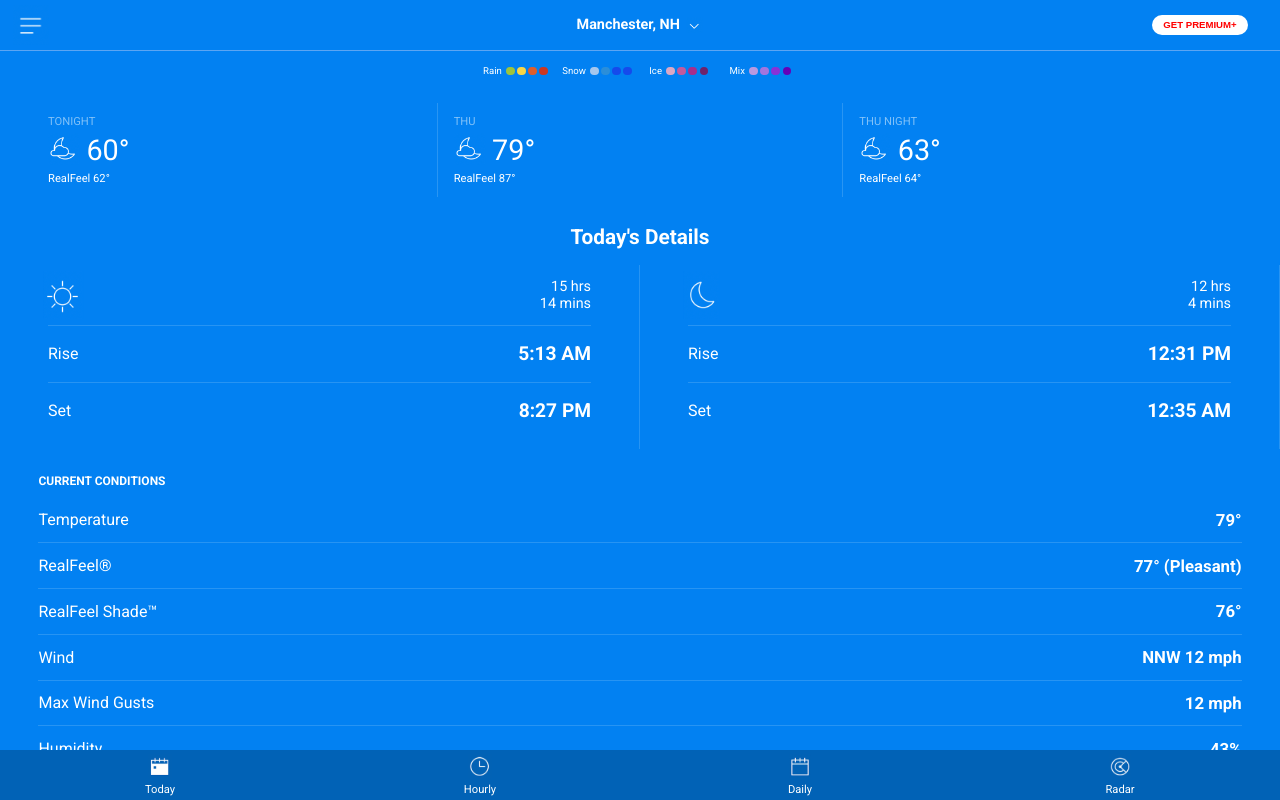
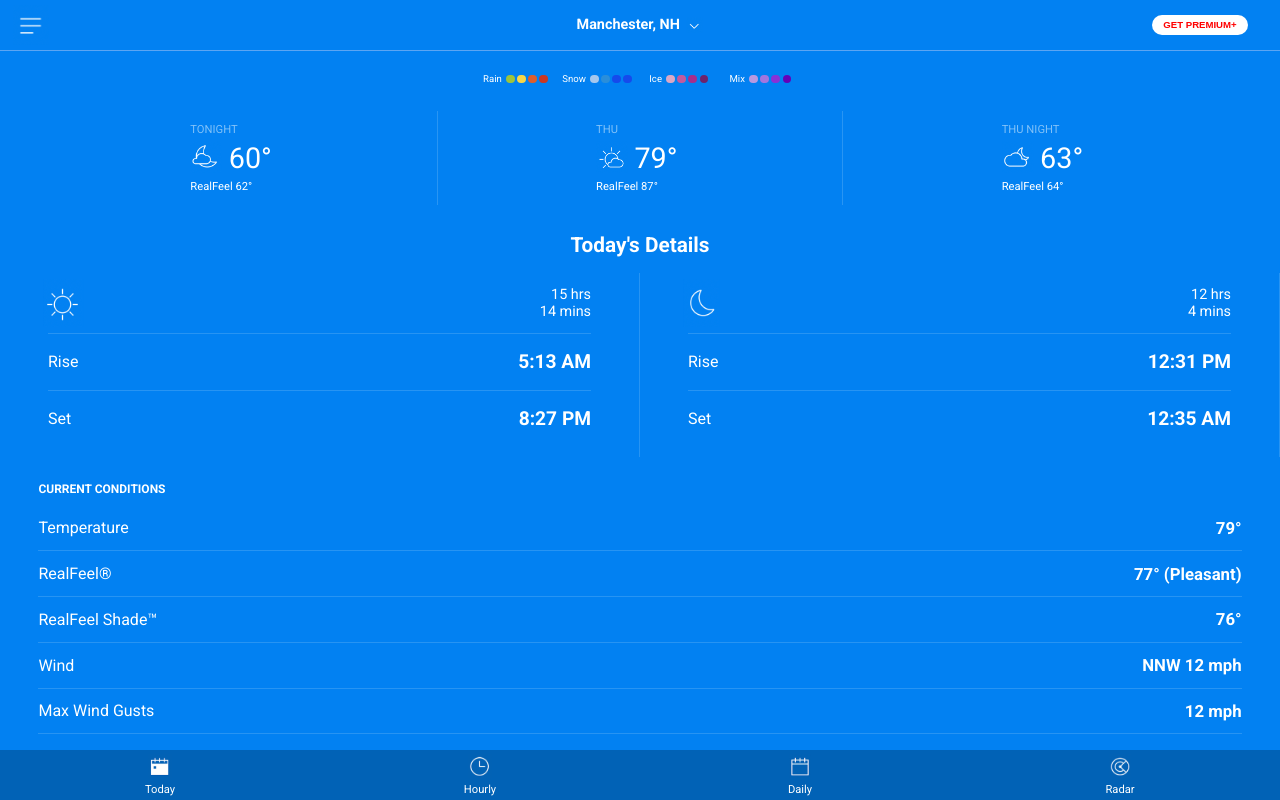
Before and after one commit to jnydam/accuweathermobileuiclone, a React (Create React App) app: page / in a window 1280 px wide. Built offline with nearby package versions, Linux system fonts and the light colour scheme.

Commit message:
Added minor changes to the key container

```diff
--- a/src/components/MainLayoutComp/MainBodyComp/TodayDetailComp/TodayDetailComp.js
+++ b/src/components/MainLayoutComp/MainBodyComp/TodayDetailComp/TodayDetailComp.js
@@ -5,6 +5,10 @@ import styles from './TodayDetailComp.module.css';
 
 import sunImageGraphic from '../../../../assets/emptysun.png';
 import moonImageGraphic from '../../../../assets/emptycrescent.png';
+
+import biggerMoonWithCloudGraphic from '../../../../assets/biggermoonwithcloud.png';
+import sunAndCloudGraphic from '../../../../assets/sunandcloud.png';
+import moonWithCloudRightGraphic from '../../../../assets/moonwithcloud.png';
 
 const TodayDetailComp = (props) => {
 
--- a/src/components/MainLayoutComp/MainBodyComp/UpperTwoDayForecastComp/InnerForecastContentComp/InnerForecastContentComp.js
+++ b/src/components/MainLayoutComp/MainBodyComp/UpperTwoDayForecastComp/InnerForecastContentComp/InnerForecastContentComp.js
@@ -2,28 +2,24 @@ import React from 'react';
 
 import styles from './InnerForecastContentComp.module.css';
 
-import biggerMoonWithCloudGraphic from '../../../../../assets/biggermoonwithcloud.png';
-
 const InnerForecastContentComp = (props) => {
 
-    return (<React.Fragment>
+    return (<div className={styles.innerContentContainer}>
         <span style={{
             fontSize: '0.7rem',
             color: '#81c1f8',
-            marginLeft: '1rem',
             marginBottom: '0.3rem'}}>{props.upperDayText}</span>
-        <div style={{marginLeft: '1rem', marginBottom: '0.3rem'}} className={styles.iconDegreeContainer}>
+        <div style={{ marginBottom: '0.3rem'}} className={styles.iconDegreeContainer}>
             <img
                 className={styles.biggerMoonWithCloudStyle}
-                src={biggerMoonWithCloudGraphic}></img>
+                src={props.icon}></img>
             <span style={{fontSize: '1.8rem', marginLeft: '0.4rem'}}>{props.middleTempText}</span>
         </div>
         <span style={{
-            fontSize: '0.7rem',
-            marginLeft: '1rem'}}>
+            fontSize: '0.7rem'}}>
           RealFeel {props.lowerRealFeelText}
         </span>
-    </React.Fragment>)
+    </div>)
 }
 
 export default InnerForecastContentComp;
--- a/src/components/MainLayoutComp/MainBodyComp/UpperTwoDayForecastComp/InnerForecastContentComp/InnerForecastContentComp.module.css
+++ b/src/components/MainLayoutComp/MainBodyComp/UpperTwoDayForecastComp/InnerForecastContentComp/InnerForecastContentComp.module.css
@@ -1,3 +1,10 @@
+.innerContentContainer {
+    display: flex;
+    flex-direction: column;
+    /* background-color: green; */
+    width: 5.5rem;
+}
+
 .iconDegreeContainer {
     display: flex;
 }
--- a/src/components/MainLayoutComp/MainBodyComp/UpperTwoDayForecastComp/UpperTwoDayForecastComp.js
+++ b/src/components/MainLayoutComp/MainBodyComp/UpperTwoDayForecastComp/UpperTwoDayForecastComp.js
@@ -3,15 +3,21 @@ import InnerForecastContentComp from './InnerForecastContentComp/InnerForecastCo
 
 import styles from './UpperTwoDayForecastComp.module.css';
 
+import biggerMoonWithCloudGraphic from '../../../../assets/biggermoonwithcloud.png';
+import sunAndCloudGraphic from '../../../../assets/sunandcloud.png';
+import moonWithCloudRightGraphic from '../../../../assets/moonwithcloud.png';
+
 const UpperTwoDayForecastComp = (props) => {
 
     const dummyWeatherData = [
         {
+            icon: biggerMoonWithCloudGraphic,
             upperDayText: 'TONIGHT',
             middleTempText: '60°',
             lowerRealFeelText: '62°'
         },
         {
+            icon: sunAndCloudGraphic,
             upperDayText: 'THU',
             middleTempText: '79°',
             lowerRealFeelText: '87°'
@@ -31,6 +37,7 @@ const UpperTwoDayForecastComp = (props) => {
                 <div className={styles.forecastColumnDivider}>
                     <InnerForecastContentComp
                         key={index}
+                        icon={dataObject.icon}
                         upperDayText={dataObject.upperDayText}
                         middleTempText={dataObject.middleTempText}
                         lowerRealFeelText={dataObject.lowerRealFeelText}></InnerForecastContentComp>
@@ -38,6 +45,7 @@ const UpperTwoDayForecastComp = (props) => {
             ))}
             <div className={styles.forecastColumnDividerLast}>
                 <InnerForecastContentComp
+                        icon={moonWithCloudRightGraphic}
                         upperDayText={lastItem.upperDayText}
                         middleTempText={lastItem.middleTempText}
                         lowerRealFeelText={lastItem.lowerRealFeelText}></InnerForecastContentComp>
--- a/src/components/MainLayoutComp/MainBodyComp/UpperTwoDayForecastComp/UpperTwoDayForecastComp.module.css
+++ b/src/components/MainLayoutComp/MainBodyComp/UpperTwoDayForecastComp/UpperTwoDayForecastComp.module.css
@@ -21,6 +21,7 @@
     flex-direction: column;
     flex: 2;
     justify-content: center;
+    align-items: center;
     border-right: 1px solid #2995f3;
 
 }
@@ -30,5 +31,6 @@
     height: 100%;
     flex: 2;
     justify-content: center;
+    align-items: center;
     flex-direction: column;
 }
--- a/src/components/MainLayoutComp/MainBodyComp/UpperWeatherKeyComp/UpperWeatherKeyComp.module.css
+++ b/src/components/MainLayoutComp/MainBodyComp/UpperWeatherKeyComp/UpperWeatherKeyComp.module.css
@@ -1,6 +1,7 @@
 .upperWeatherKeyCompContainer {
     display: flex;
     min-height: 2.5rem;
+    margin-top: 0.5rem;
     /* background-color: violet; */
     width: 100%;
     align-items: center;
```
